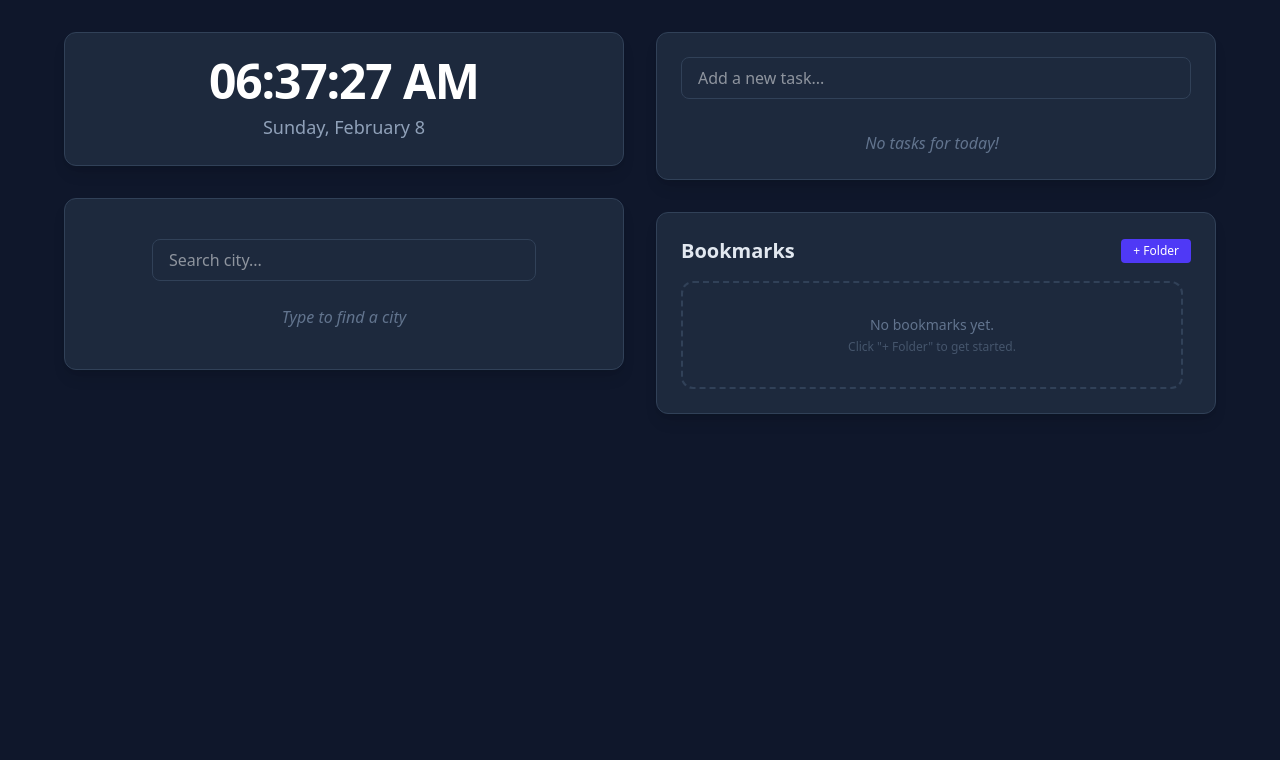
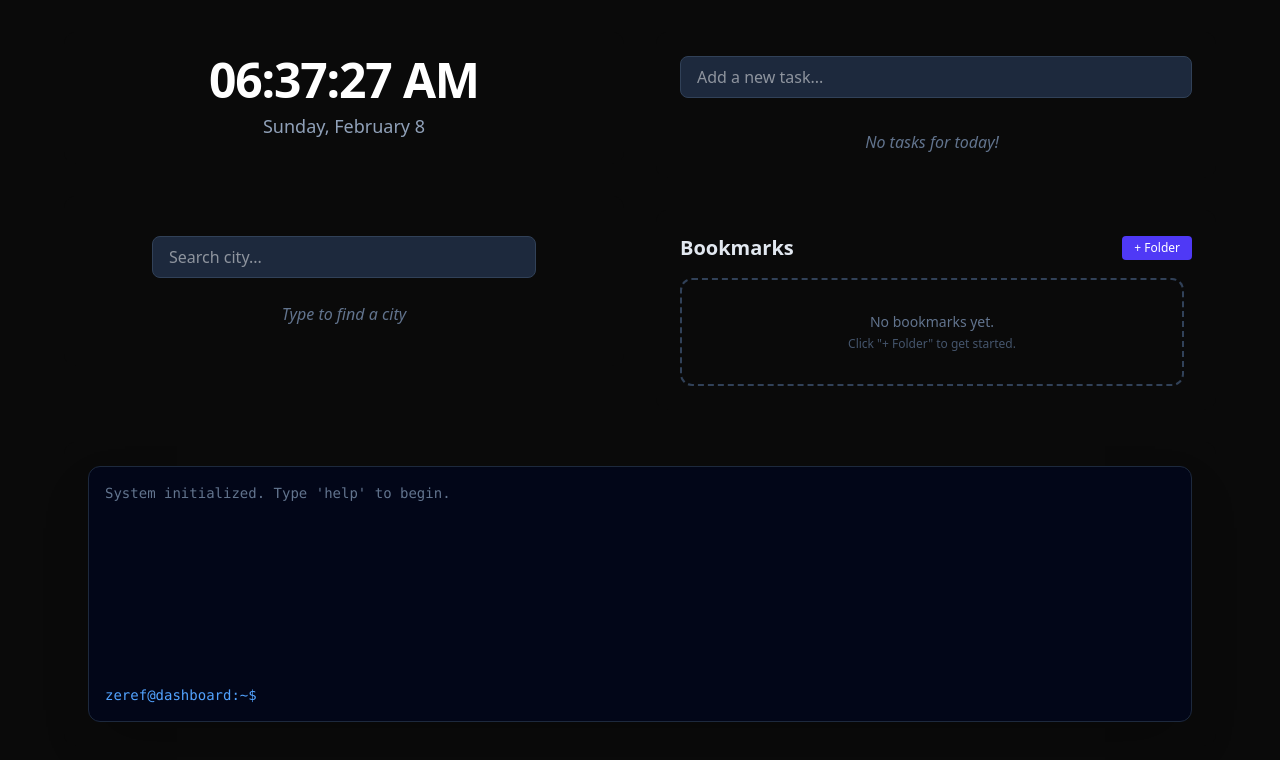
Before and after one commit to ishansing/homepage-shell, a React (Vite) app: page / in a window 1280 px wide. Shown: the top 760 px of the page. Built offline with nearby package versions, Linux system fonts and the light colour scheme.

Commit message:
Command prompt added.

```diff
--- a/src/App.tsx
+++ b/src/App.tsx
@@ -2,31 +2,39 @@ import Bookmarks from "./components/Bookmarks";
 import Clock from "./components/Clock";
 import TodoList from "./components/TodoList";
 import Weather from "./components/Weather";
+import CmdPrompt from "./components/CmdPrompt";
 
 function App() {
   return (
-    <div className="min-h-screen bg-slate-900 text-slate-100 p-8">
+    <div className="min-h-screen bg-neutral-950 text-slate-100 p-8">
       {/* Grid Container */}
       <div className="max-w-6xl mx-auto grid grid-cols-1 md:grid-cols-2 gap-8">
         {/* Left Column: Time & Weather */}
         <div className="space-y-8">
-          <div className="p-6 bg-slate-800 rounded-xl shadow-lg border border-slate-700">
+          <div className="p-6 bg-neutral-950 rounded-xl  ">
             <Clock />
           </div>
 
-          <div className="p-6 bg-slate-800 rounded-xl shadow-lg border border-slate-700">
+          <div className="p-6 bg-neutral-950 rounded-xl  ">
             <Weather />
           </div>
         </div>
 
         {/* Right Column: Todos & Links */}
         <div className="space-y-8">
-          <div className="p-6 bg-slate-800 rounded-xl shadow-lg border border-slate-700">
+          <div className="p-6 bg-neutral-950 rounded-xl  ">
             <TodoList />
           </div>
 
-          <div className="p-6 bg-slate-800 rounded-xl shadow-lg border border-slate-700">
+          <div className="p-6 bg-neutral-950 rounded-xl  ">
             <Bookmarks />
+          </div>
+        </div>
+
+        {/* Bottom Span: Command Prompt */}
+        <div className="md:col-span-2 p-6 bg-neutral-950 rounded-xl">
+          <div className="h-64">
+            <CmdPrompt />
           </div>
         </div>
       </div>
--- /dev/null
+++ b/src/components/CmdPrompt.tsx
@@ -0,0 +1,107 @@
+import React, { useState, useRef, useEffect } from "react";
+
+interface HistoryItem {
+  type: "command" | "output" | "error";
+  content: string;
+}
+
+const CmdPrompt: React.FC = () => {
+  const [input, setInput] = useState("");
+  const [history, setHistory] = useState<HistoryItem[]>([]);
+  const scrollRef = useRef<HTMLDivElement>(null);
+
+  /**
+   * Auto-scroll to the bottom whenever the history updates
+   */
+  useEffect(() => {
+    if (scrollRef.current) {
+      scrollRef.current.scrollTop = scrollRef.current.scrollHeight;
+    }
+  }, [history]);
+
+  const handleCommand = (e: React.SubmitEvent) => {
+    e.preventDefault();
+    const cmd = input.trim();
+    if (!cmd) return;
+
+    // Add the command to history
+    const newHistory: HistoryItem[] = [
+      ...history,
+      { type: "command", content: cmd },
+    ];
+
+    // Command Logic (Placeholder for future commands)
+    switch (cmd.toLowerCase()) {
+      case "help":
+        newHistory.push({
+          type: "output",
+          content: "Available commands: help, clear, hello",
+        });
+        break;
+      case "clear":
+        setHistory([]);
+        setInput("");
+        return;
+      case "hello":
+        newHistory.push({
+          type: "output",
+          content: "Hello, user! Welcome to the dashboard shell.",
+        });
+        break;
+      default:
+        newHistory.push({
+          type: "error",
+          content: `Command not found: ${cmd}. Type 'help' for assistance.`,
+        });
+    }
+
+    setHistory(newHistory);
+    setInput("");
+  };
+
+  return (
+    <div className="flex flex-col h-full bg-slate-950 font-mono text-sm text-green-400 p-4 rounded-xl border border-slate-800 shadow-2xl">
+      {/* Terminal History */}
+      <div
+        ref={scrollRef}
+        className="flex-1 overflow-y-auto mb-2 space-y-1 scrollbar-hide"
+      >
+        <div className="text-slate-500 mb-2">
+          System initialized. Type 'help' to begin.
+        </div>
+        {history.map((item, index) => (
+          <div key={index} className="break-all">
+            {item.type === "command" ? (
+              <div className="flex">
+                <span className="text-blue-400 mr-2">zeref@dashboard:~$</span>
+                <span className="text-slate-200">{item.content}</span>
+              </div>
+            ) : (
+              <div
+                className={`${item.type === "error" ? "text-red-400" : "text-green-500"} ml-4`}
+              >
+                {item.content}
+              </div>
+            )}
+          </div>
+        ))}
+      </div>
+
+      {/* Prompt Input */}
+      <form onSubmit={handleCommand} className="flex items-center">
+        <span className="text-blue-400 mr-2 shrink-0">zeref@dashboard:~$</span>
+        <input
+          type="text"
+          value={input}
+          onChange={(e) => setInput(e.target.value)}
+          autoFocus
+          className="flex-1 bg-transparent border-none outline-none text-slate-200"
+          spellCheck={false}
+          autoComplete="on"
+        />
+      </form>
+    </div>
+  );
+};
+
+export default CmdPrompt;
```
Also changed, not shown: 1 other file (tests, documents, lock files or other folders).
